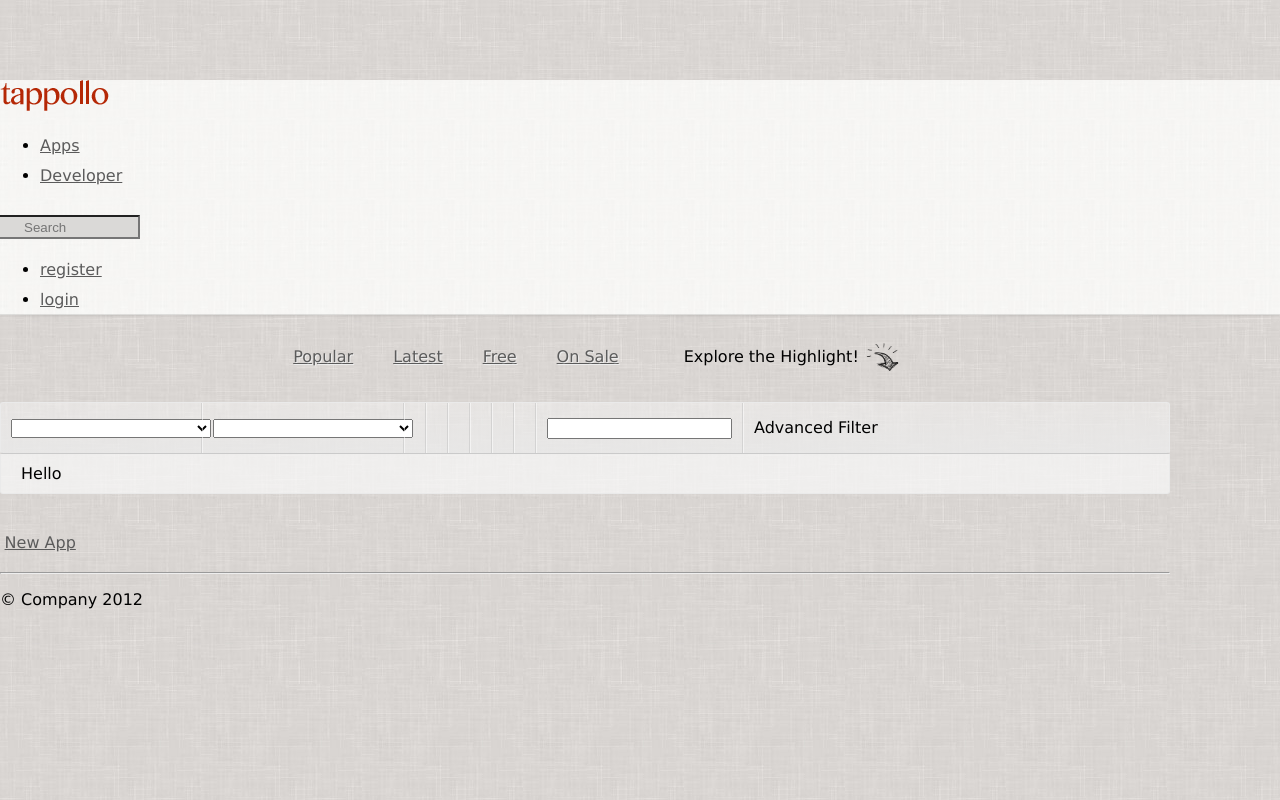
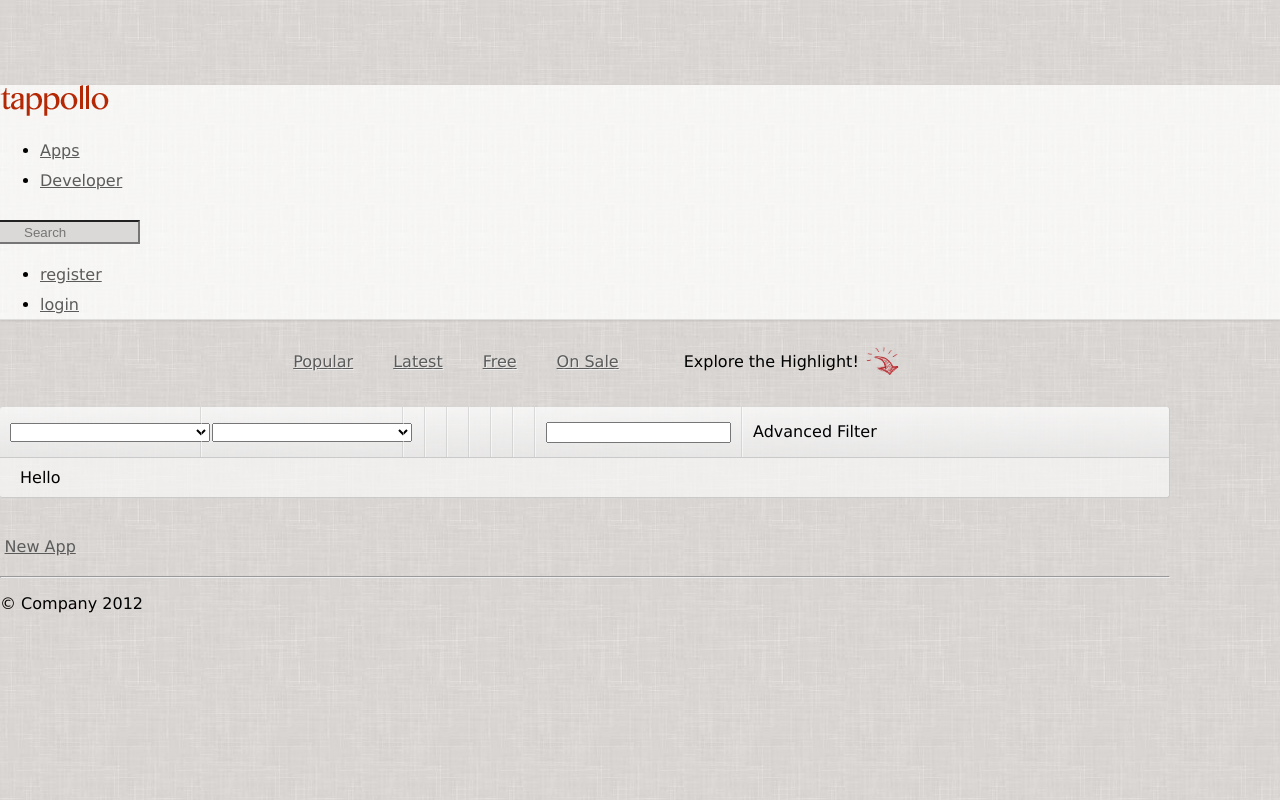
Before and after one commit to gracianani/AppFinder, a Rails app: page /apps in a window 1280 px wide. Run offline with Rails 7, Linux system fonts and the light colour scheme; parts of the project's set-up code (start-up, migrations or seed data) failed here and were passed over; some libraries are stand-ins or nearby versions.

Commit message:
style modify

```diff
--- a/app/assets/javascripts/backbone/views/waterfall_apps/waterfall_apps_view.js
+++ b/app/assets/javascripts/backbone/views/waterfall_apps/waterfall_apps_view.js
@@ -68,7 +68,7 @@ AppFinder.Views.WaterfallApps.WaterfallAppsView = Backbone.View.extend({
 	    var appDetail = $.ajax({url:'assets/data/app-id2.json', dataType: 'text json',  success: function(data) {
 	      var popupModel = new AppFinder.Models.App(data);
 	      var popupView = new AppFinder.Views.WaterfallApps.PopupView({model: popupModel});
-	      that.find('img').bind("click", function(){
+	      that.find('img,.app-short-description').bind("click", function(){
           TINY.box.show({html:popupView.render().el,boxid:'frameless',animate:true,openjs:function(){
 
           	$('body').css("position","fixed").css("overflow", "auto").css('height', $(window).height() + 'px')
--- a/app/assets/stylesheets/application.css
+++ b/app/assets/stylesheets/application.css
@@ -61,7 +61,7 @@
 }
 
 body {
-	margin:80px 0 0;
+	margin:85px 0 0;
 	background: url(img/main-bg.jpg);
 
 	font-family: Verdana,Helvetica,Arial,sans-serif;
@@ -173,7 +173,7 @@ a:hover,a:active {
 	right: 15px;
 	top:0;
 
-	background:url(img/highlight-btn-bg.png) no-repeat left top;
+	background:url(img/highlight-btn-bg.png) no-repeat left -80px;
 }
 #highlight-btn:hover>#highlight-icon,#highlight-btn.over>#highlight-icon {
 	background-position: left -40px;
@@ -248,14 +248,15 @@ a:hover,a:active {
 
 #filter-box{
 	background: #FCFCFC;
-	background: -moz-linear-gradient(rgba(252,252,252,0.4), rgba(235,235,235,0.8));
-	background: -webkit-linear-gradient(rgba(252,252,252,0.4), rgba(235,235,235,0.8));
-	background: -o-linear-gradient(rgba(252,252,252,0.4), rgba(235,235,235,0.8));
-	background: linear-gradient(rgba(252,252,252,0.4), rgba(235,235,235,0.8));
+	background: -moz-linear-gradient(rgba(252,252,252,0.8), rgba(235,235,235,0.8));
+	background: -webkit-linear-gradient(rgba(252,252,252,0.8), rgba(235,235,235,0.8));
+	background: -o-linear-gradient(rgba(252,252,252,0.8), rgba(235,235,235,0.8));
+	background: linear-gradient(rgba(252,252,252,0.8), rgba(235,235,235,0.8));
 
-	border: 1px solid #EAEAEA;
-	border-bottom-color: #CACACA;
-	border-radius: 3px;
+	border-width: 0 1px 1px 0;
+	border-style: solid;
+	border-color: #CACACA;
+	border-radius: 3px 3px 0 0;
 	margin:10px 0 0;
 
 }
@@ -295,7 +296,7 @@ a:hover,a:active {
 	vertical-align: middle;
 	background-repeat:no-repeat;
 	background-position:center center;
-	opacity: 0.7;
+	opacity: 0.8;
 }
 .icon-calendar {
 	background-image:url(img/icon-calendar.png);
@@ -342,8 +343,9 @@ a:hover,a:active {
 #filter-summary {
 	padding: 10px 20px;
 	background-color:rgba(250,250,250,0.7);
-	border: 1px solid #EAEAEA;
-	border-top:none;
+	border-width: 0 1px 1px 0;
+	border-color: #CACACA;
+	border-style: solid;
 	border-radius: 0 0 3px 3px;
 
 }
@@ -407,14 +409,14 @@ a:hover,a:active {
 
 .card .app-developer {margin-top:5px;}
 
-.card .app-name { margin-bottom: 8px; color:#40090c;}
-.card .app-icon { margin-right: 8px;}
+.card .app-name { margin-bottom: 15px; color:#40090c;line-height: 1.4em;}
+.card .app-icon { margin-right: 10px;}
 .card .media-body { width:120px; float: left;}
-.card .mosaic-block { margin-top:10px}
+.card .mosaic-block { margin:15px 0 20px;}
 
 .card .menu-share {
     position:absolute;
-    z-index: 2;
+    z-index: 5;
     background-color: #9b2f10;
     padding:10px;
     font-size:12px;
@@ -428,13 +430,10 @@ a:hover,a:active {
 .card .menu-share a {
 	color:#FFF;
 }
-<<<<<<< HEAD
-.card .app-screenshot{ margin:15px 0;cursor: pointer;}
+
+.card .app-screenshot{ cursor: pointer;}
 .card .app-short-description{ position:absolute; display:none;bottom: 0px;width:190px; background-color:transparent;cursor: pointer;}
 
-=======
-.card .app-screenshot{ margin:0 0 15px 0;}
->>>>>>> a9c796427f716892a2bd30ca2222188872eba3b1
 .card .app-category{ margin:15px 0;}
 
 .popup { display: block; overflow:scroll;}
--- a/app/assets/stylesheets/mosaic.css
+++ b/app/assets/stylesheets/mosaic.css
@@ -16,7 +16,6 @@
 	width:190px;
 	height:100%;
 	background:#111 url(img/progress.gif) no-repeat center center;
-	-webkit-box-shadow:0 1px 3px rgba(0,0,0,0.5);
 }
 
 .mosaic-backdrop {
```
Also changed, not shown: app/assets/images/img/highlight-btn-bg.png.
